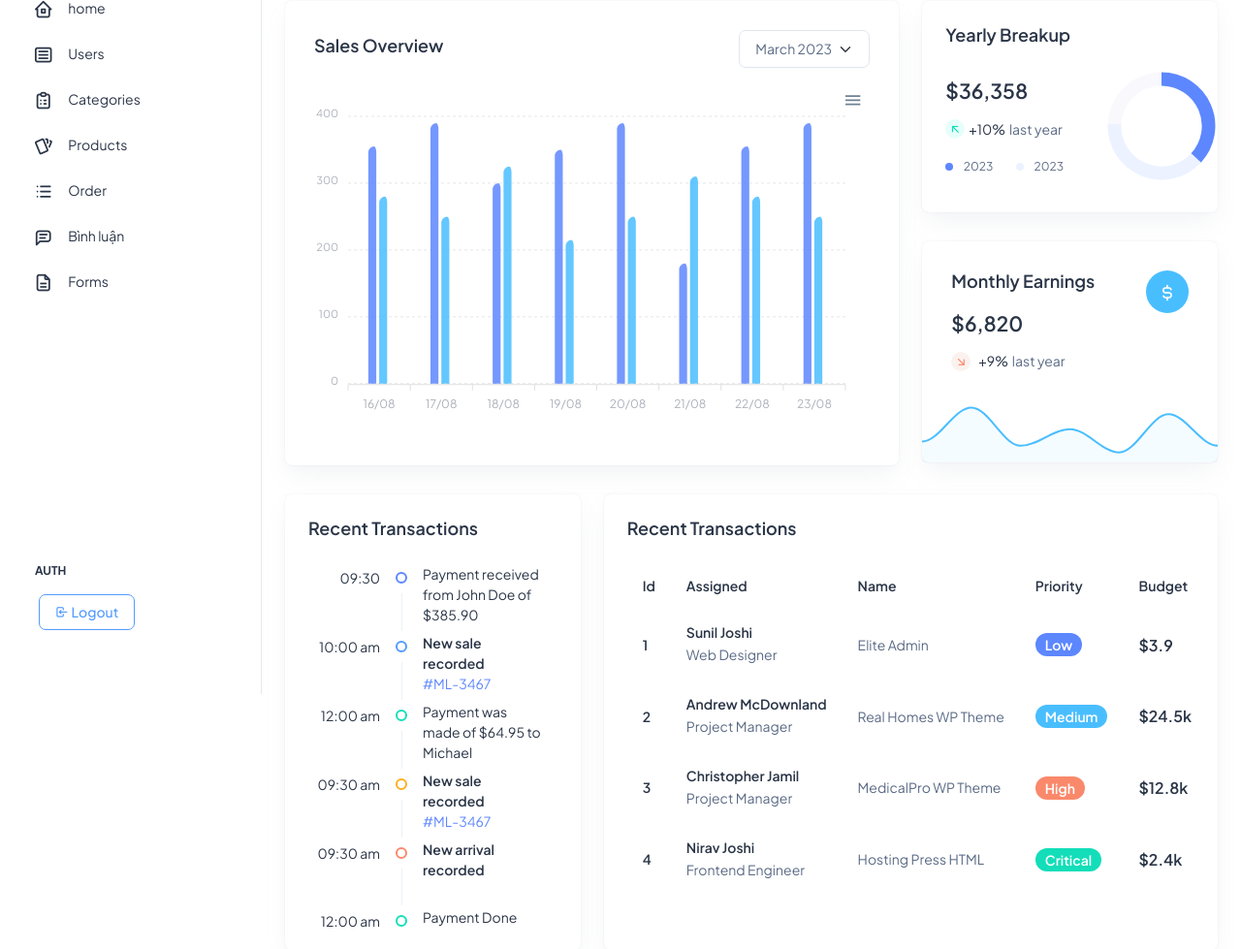
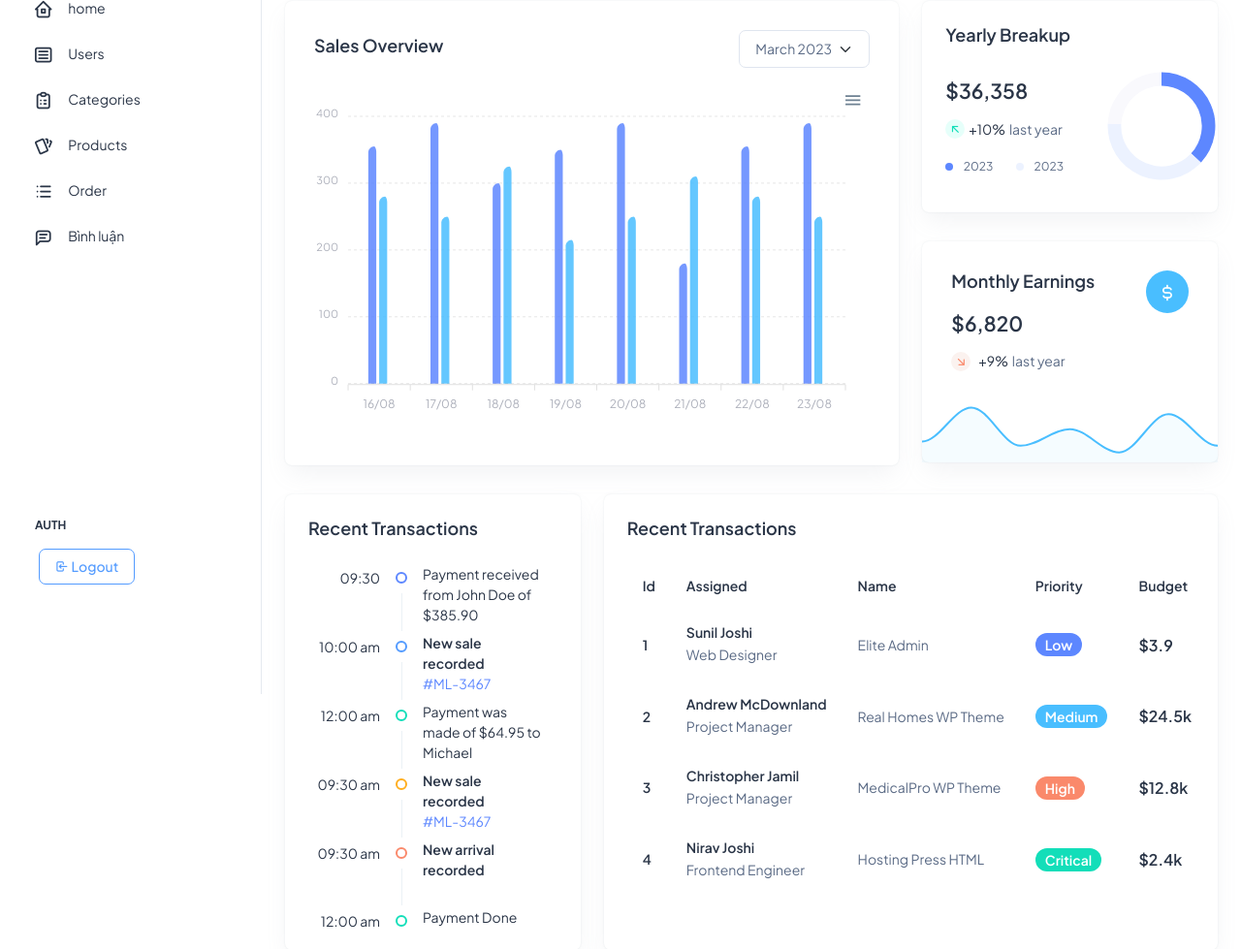
Before and after one commit to Huu-Tinh/Nh-m-5, a PHP site: page /Admin/index.php in a window 1280 px wide. Shown: the part 84-1063 px from the top of the page at 97% size. Run offline with PHP 8.4, Linux system fonts and the light colour scheme; the visitor is signed in with stand-in values (Sample User, id 1).

Commit message:
Update sidebar.php

```diff
--- a/Admin/includes/sidebar.php
+++ b/Admin/includes/sidebar.php
@@ -65,14 +65,14 @@
                         <span class="hide-menu">Bình luận</span>
                     </a>
                 </li>
-                <li class="sidebar-item">
+                <!-- <li class="sidebar-item">
                     <a class="sidebar-link" href="index.php?act=froms" aria-expanded="false">
                         <span>
                             <i class="ti ti-file-description"></i>
                         </span>
                         <span class="hide-menu">Forms</span>
                     </a>
-                </li>
+                </li> -->
 
                 <li class="nav-small-cap" style="margin-top: 260px;">
                     <i class="ti ti-dots nav-small-cap-icon fs-4"></i>
```
